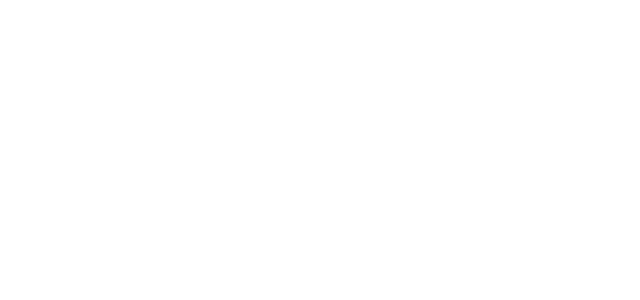
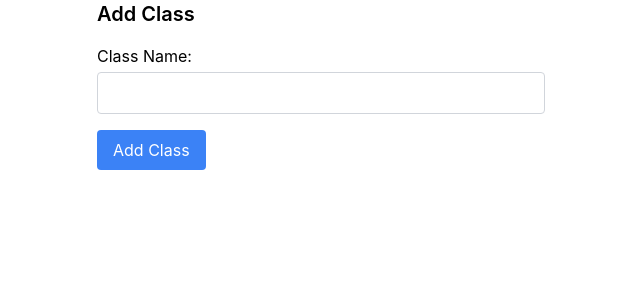
Before and after one commit to VarunUpadhyay802/cograd-erp-frontend, a React (Vite) app: page /class in a window 1280 px wide. Before the commit this address had no page. Shown: the top 300 px of the page, without its empty margins (319-959 px from the left). Built offline with nearby package versions, Linux system fonts and the light colour scheme; no server answers; the HTML template or start-up script is replaced by a standard one.

Commit message:
class shown, class route complete

```diff
--- a/src/App.jsx
+++ b/src/App.jsx
@@ -6,6 +6,7 @@ import SchoolRegister from "./pages/SchoolRegister";
 import SchoolHomePage from "./pages/SchoolHomePage";
 import SchoolExpenses from "./pages/SchoolExpenses";
 import SchoolStaff from "./pages/SchoolStaff";
+import SchoolAddClasses from "./pages/SchoolAddClasses";
 
 function App() {
   return (
@@ -18,6 +19,7 @@ function App() {
         <Route path="/school" element={<SchoolHomePage />} />
         <Route path="/expenses" element={<SchoolExpenses />} />
         <Route path="/staff" element={<SchoolStaff />} />
+        <Route path="/class" element={<SchoolAddClasses />} />
       </Routes>
     </>
   );
--- /dev/null
+++ b/src/components/ClassCards.jsx
@@ -0,0 +1,54 @@
+import React from 'react'
+
+const ClassCards = ({classesList}) => {
+  return (
+    <>
+
+    {classesList.map((item, index) => (
+      <div key={index} className="
+         gap-4  max-w-sm p-6 bg-white border border-gray-200 rounded-lg shadow dark:bg-gray-800 dark:border-gray-700">
+        <svg
+          className="w-7 h-7 text-gray-500 dark:text-gray-400 mb-3"
+          aria-hidden="true"
+          xmlns="http://www.w3.org/2000/svg"
+          fill="currentColor"
+          viewBox="0 0 20 20"
+        >
+          <path d="M18 5h-.7c.229-.467.349-.98.351-1.5a3.5 3.5 0 0 0-3.5-3.5c-1.717 0-3.215 1.2-4.331 2.481C8.4.842 6.949 0 5.5 0A3.5 3.5 0 0 0 2 3.5c.003.52.123 1.033.351 1.5H2a2 2 0 0 0-2 2v3a1 1 0 0 0 1 1h18a1 1 0 0 0 1-1V7a2 2 0 0 0-2-2ZM8.058 5H5.5a1.5 1.5 0 0 1 0-3c.9 0 2 .754 3.092 2.122-.219.337-.392.635-.534.878" />
+        </svg>
+        <a href="#">
+          <h5 className="mb-2 text-2xl font-semibold tracking-tight text-gray-900 dark:text-white">
+            {item.className}
+          </h5>
+        </a>
+        <p className="mb-3 font-normal text-gray-500 dark:text-gray-400">
+         Class Teacher (not yet )
+        </p>
+        <a
+          href="#"
+          className="inline-flex font-medium items-center text-blue-600 hover:underline"
+        >
+       Link
+          <svg
+            className="w-3 h-3 ms-2.5 rtl:rotate-[270deg]"
+            aria-hidden="true"
+            xmlns="http://www.w3.org/2000/svg"
+            fill="none"
+            viewBox="0 0 18 18"
+          >
+            <path
+              stroke="currentColor"
+              strokeLinecap="round"
+              strokeLinejoin="round"
+              strokeWidth="2"
+              d="M15 11v4.833A1.166 1.166 0 0 1 13.833 17H2.167A1.167 1.167 0 0 1 1 15.833"
+            />
+          </svg>
+        </a>
+      </div>
+    ))}
+  </>
+  )
+}
+
+export default ClassCards
--- a/src/components/ExpenseTable.jsx
+++ b/src/components/ExpenseTable.jsx
@@ -1,6 +1,7 @@
-import React from 'react';
+
 import { DataGrid, GridToolbar } from '@mui/x-data-grid';
 
+// eslint-disable-next-line react/prop-types
 const ExpenseTable = ({ transactions }) => {
   const columns = [
     { field: 'id', headerName: 'ID', width: 200 },
@@ -10,6 +11,7 @@ const ExpenseTable = ({ transactions }) => {
   ];
 
   // Map transactions data to rows
+  // eslint-disable-next-line react/prop-types
   const rows = transactions.map((transaction, index) => ({
     id: index + 1, // Generate unique IDs for rows
     amount: transaction.amount,
--- a/src/components/StaffTable.jsx
+++ b/src/components/StaffTable.jsx
@@ -1,3 +1,4 @@
+/* eslint-disable react/prop-types */
 import Table from "@mui/material/Table";
 import TableBody from "@mui/material/TableBody";
 import TableCell from "@mui/material/TableCell";
@@ -6,6 +7,7 @@ import TableHead from "@mui/material/TableHead";
 import TableRow from "@mui/material/TableRow";
 import Paper from "@mui/material/Paper";
 
+// eslint-disable-next-line react/prop-types
 const StaffTable = ({ staffMemberList }) => {
   return (
     <TableContainer component={Paper}>
--- /dev/null
+++ b/src/pages/SchoolAddClasses.jsx
@@ -0,0 +1,76 @@
+import { useState, useEffect } from "react";
+import { useNavigate } from "react-router-dom";
+import axios from "axios";
+import ClassCards from "../components/ClassCards";
+// const baseURL = process.env.API_BASE_URL
+const SchoolAddClasses = () => {
+  const [className, setClassName] = useState("");
+  const [classesList, setClassesList] = useState([]);
+  const navigate = useNavigate();
+
+  const fetchClasses = async () => {
+    try {
+      const response = await axios.get("http://localhost:4000/class/get", {
+        withCredentials: true,
+      });
+      setClassesList(response.data);
+      console.log("classList",response.data);
+    } catch (error) {
+      console.error("Error fetching classes:", error);
+    }
+  };
+
+  useEffect(() => {
+    fetchClasses();
+  }, []);
+
+  const handleSubmit = async (e) => {
+    e.preventDefault(); // Prevent the default form submission behavior
+    try {
+      const response = await axios.post(
+        "http://localhost:4000/class/create",
+        {
+            className: className,
+        },
+        { withCredentials: true }
+      );
+      console.log("Class added:", response.data);
+      setClassName(""); // Reset input field
+      fetchClasses(); // Refresh the list of classes
+    } catch (error) {
+      console.error("Error adding class:", error);
+    }
+  };
+
+  return (
+    <div className="max-w-md mx-auto">
+      <h2 className="text-xl font-semibold mb-4">Add Class</h2>
+      <form onSubmit={handleSubmit}>
+        <div className="mb-4">
+          <label htmlFor="className" className="block mb-1">
+            Class Name:
+          </label>
+          <input
+            type="text"
+            id="className"
+            value={className}
+            onChange={(e) => setClassName(e.target.value)}
+            required
+            className="w-full px-3 py-2 border border-gray-300 rounded focus:outline-none focus:border-blue-500"
+          />
+        </div>
+        <button
+          type="submit"
+          className="bg-blue-500 text-white px-4 py-2 rounded hover:bg-blue-600 focus:outline-none focus:bg-blue-600"
+        >
+          Add Class
+        </button>
+      </form>
+
+      {/* <ClassesTable classesList={classesList} /> This will render the classes list */}
+      <ClassCards classesList={classesList}/>
+    </div>
+  );
+};
+
+export default SchoolAddClasses;
--- a/src/pages/SchoolExpenses.jsx
+++ b/src/pages/SchoolExpenses.jsx
@@ -1,5 +1,5 @@
 import { useState, useEffect } from "react";
-import { useNavigate } from "react-router-dom";
+// import { useNavigate } from "react-router-dom";
 import axios from "axios";
 import ExpenseTable from "../components/ExpenseTable";
 
@@ -8,7 +8,7 @@ const SchoolExpenses = () => {
   const [transactions, setTransactions] = useState([]);
   const [description, setDescription] = useState("");
   const [receiptNumber, setReceiptNumber] = useState("");
-  const navigate = useNavigate();
+  // const navigate = useNavigate();
   const fetchData = async () => {
     try {
       // withCredentials: true , you're telling Axios to include cookies in cross-origin requests.
--- a/src/pages/SchoolHomePage.jsx
+++ b/src/pages/SchoolHomePage.jsx
@@ -8,6 +8,7 @@ const SchoolHomePage = () => {
     <LogoutButton/>
   <Link to="/expenses">Income/Expense</Link>
   <Link to="/staff">Staff </Link>
+  <Link to="/class">Staff </Link>
     </div>
   </>;
 };
--- a/src/pages/SchoolStaff.jsx
+++ b/src/pages/SchoolStaff.jsx
@@ -2,7 +2,6 @@ import { useState, useEffect } from "react";
 import { useNavigate } from "react-router-dom";
 import axios from "axios";
 import StaffTable from "../components/StaffTable";
-
 
 const SchoolStaff = () => {
   const [StaffMemberName, setStaffMemberName] = useState("");
@@ -13,17 +12,17 @@ const SchoolStaff = () => {
   const fetchData = async () => {
     try {
       // withCredentials: true , you're telling Axios to include cookies in cross-origin requests.
-      const  response   = await axios.get("http://localhost:4000/staff/get" ,  { withCredentials: true })
+      const response = await axios.get("http://localhost:4000/staff/get", {
+        withCredentials: true,
+      });
       setStaffMemberList(response.data);
 
-    console.log("Staff member list", response.data);
-
+      console.log("Staff member list", response.data);
     } catch (error) {
       console.log(error);
     }
   };
   useEffect(() => {
-
     fetchData();
   }, []);
   const handleSubmit = async (e) => {
@@ -33,10 +32,9 @@ const SchoolStaff = () => {
       const data = await axios.post(
         "http://localhost:4000/staff/add",
         {
-          name:StaffMemberName,
+          name: StaffMemberName,
           post,
           salary,
-
         },
         { withCredentials: true }
       );
@@ -100,7 +98,7 @@ const SchoolStaff = () => {
           Add Transaction
         </button>
       </form>
-      <StaffTable staffMemberList={staffMemberList}/>
+      <StaffTable staffMemberList={staffMemberList} />
     </div>
   );
 };
```
Also changed, not shown: 1 other file (tests, documents, lock files or other folders).
